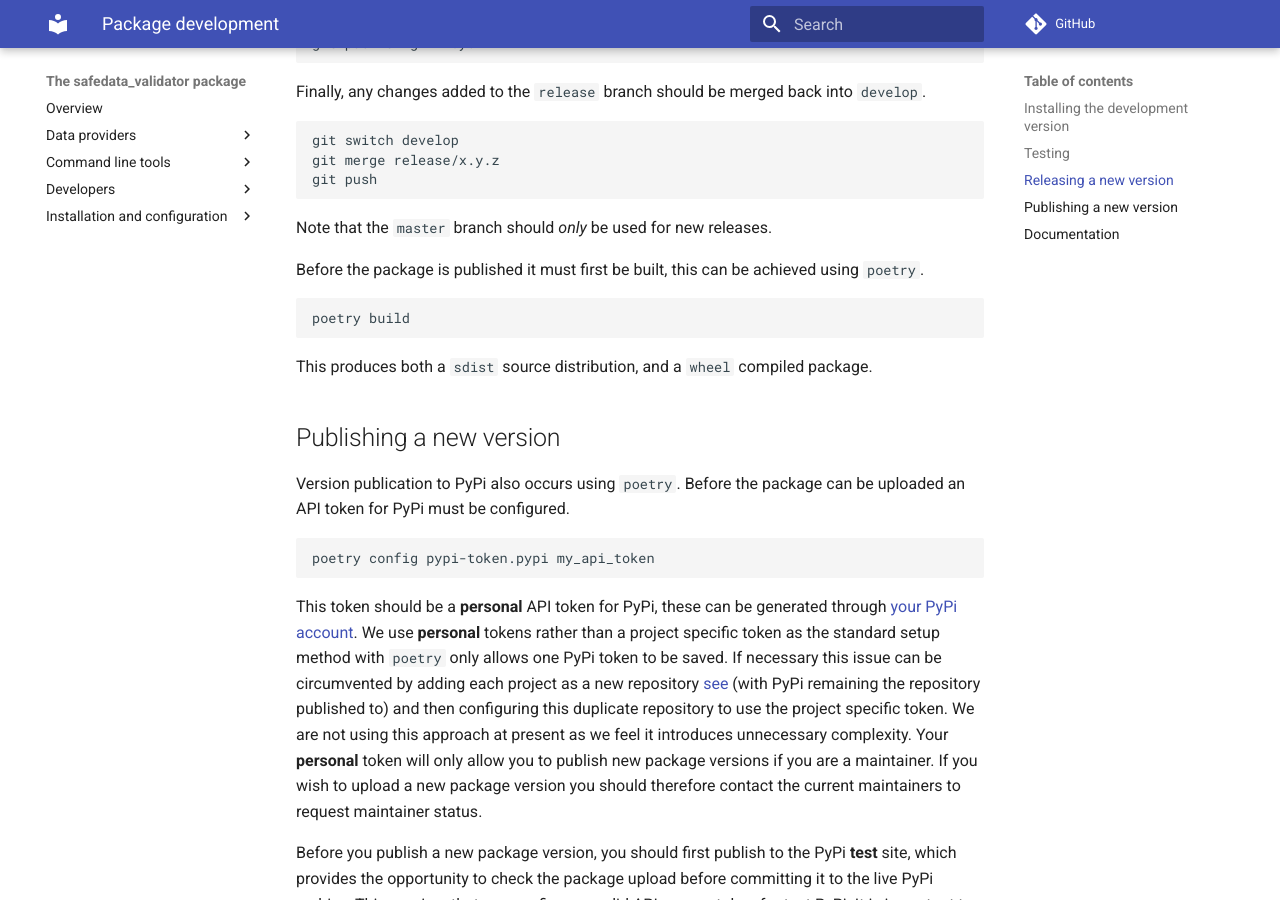
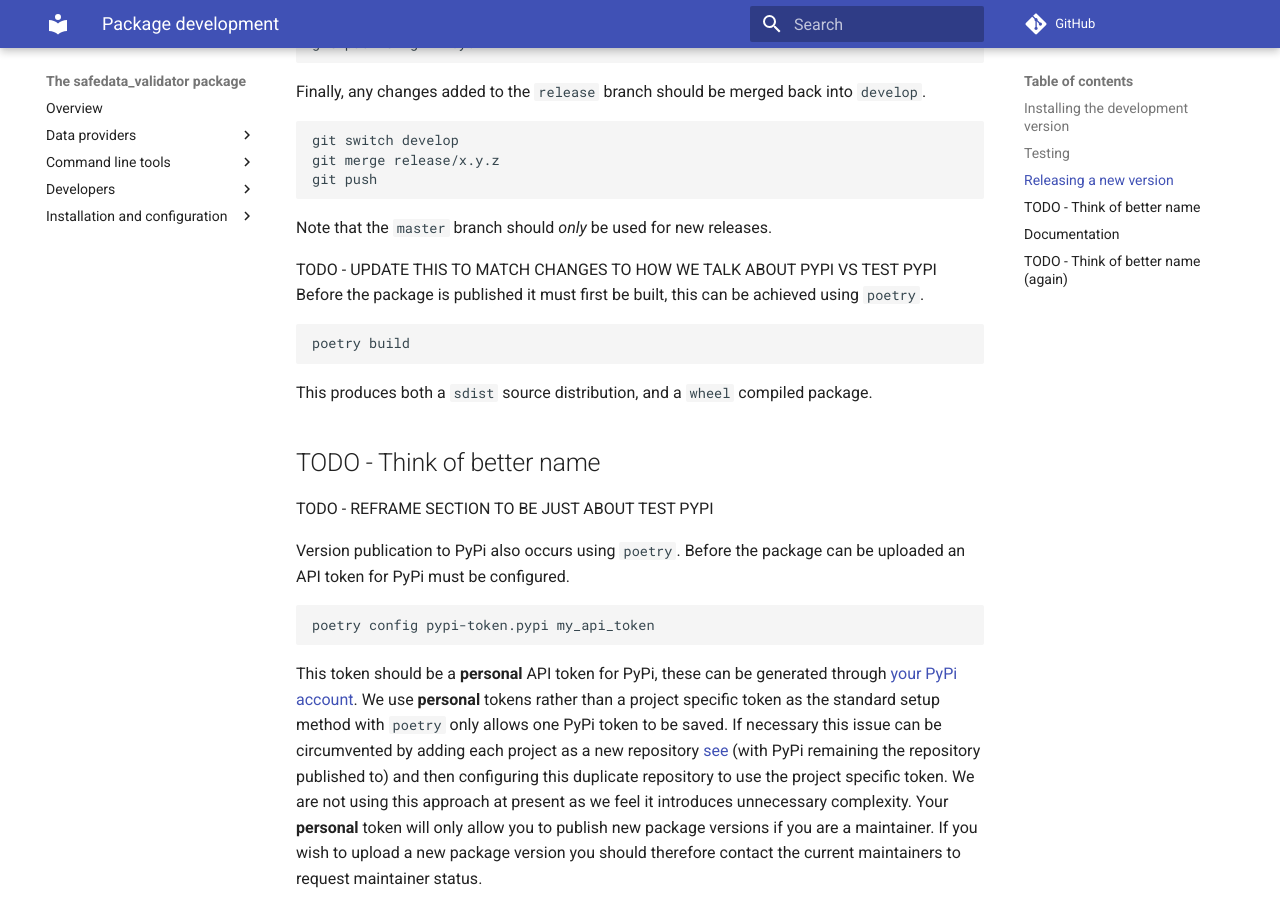
Before and after one commit to ImperialCollegeLondon/safedata_validator, an MkDocs documentation site: the page built from docs/package_development.md, in a window 1280 px wide and 900 px high, scrolled down 1917 px. Built offline with MkDocs 1.6.1 and Material for MkDocs 9.7.7, drawn with Linux system fonts in a browser that asks for light colours; comment, search, counter and statistics services are not loaded; some of the changed text lies outside the part shown.

Commit message:
Added TODOs for content changes in package development docs

```diff
--- a/docs/package_development.md
+++ b/docs/package_development.md
@@ -106,6 +106,7 @@ git push
 
 Note that the `master` branch should _only_ be used for new releases.
 
+TODO - UPDATE THIS TO MATCH CHANGES TO HOW WE TALK ABOUT PYPI VS TEST PYPI
 Before the package is published it must first be built, this can be achieved using
 `poetry`.
 
@@ -115,7 +116,9 @@ poetry build
 
 This produces both a `sdist` source distribution, and a `wheel` compiled package.
 
-## Publishing a new version
+## TODO - Think of better name
+
+TODO - REFRAME SECTION TO BE JUST ABOUT TEST PYPI
 
 Version publication to PyPi also occurs using `poetry`. Before the package can be
 uploaded an API token for PyPi must be configured.
@@ -182,3 +185,7 @@ In order to build and deploy the documentation.
   rebuild of the package documentation.
 * To build the documentation for specific branches you need to login to [Read the
   Docs](https://readthedocs.org). You can then build whichever branch you require.
+
+## TODO - Think of better name (again)
+
+TODO - Write a section here that details final publication procedure
```
